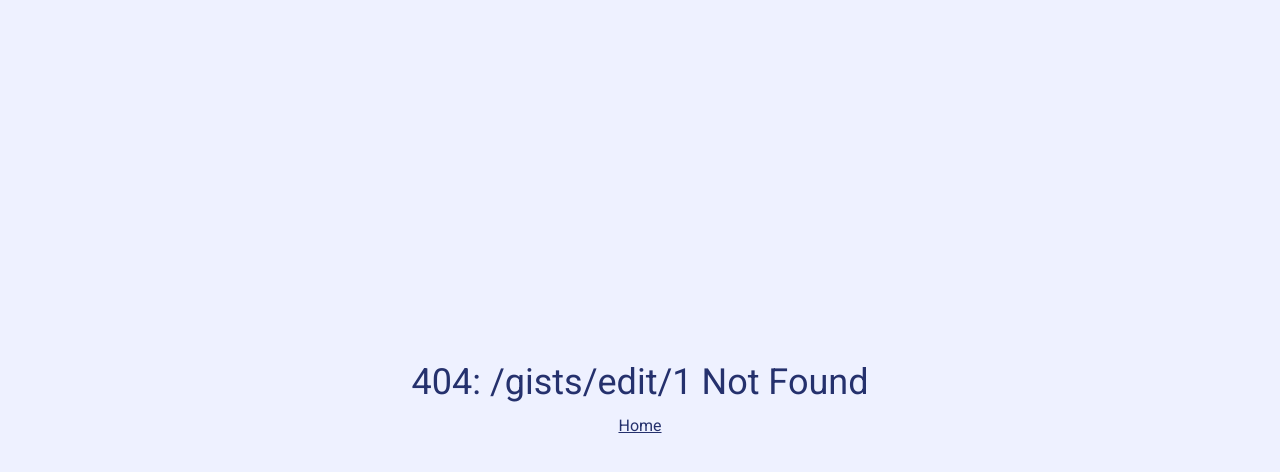
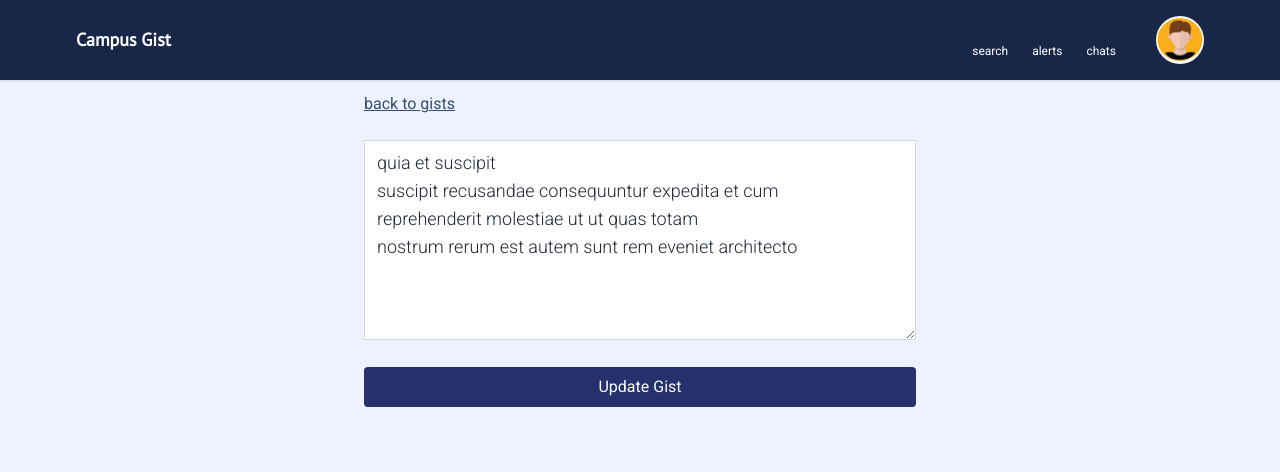
Before and after one commit to sparrowsl/campus-gist, a SvelteKit app: page /gists/edit/1 in a window 1280 px wide. Before the commit this address had no page. Shown: the top 472 px of the page. Built offline with nearby package versions, Linux system fonts and the light colour scheme; some icons are missing.

Commit message:
feat: add edit page

```diff
--- a/src/lib/components/cards/CardContexualMenu.svelte
+++ b/src/lib/components/cards/CardContexualMenu.svelte
@@ -3,6 +3,8 @@
 	import { createEventDispatcher } from 'svelte';
 
 	const dispatch = createEventDispatcher();
+
+	export let editGistId;
 </script>
 
 <div class="group pointer-events-auto relative h-fit">
@@ -15,7 +17,7 @@
 		class="absolute right-4 top-0 hidden flex-col gap-2 rounded border bg-white px-5
 		py-3 shadow-xl group-hover:flex"
 	>
-		<a href="/gists/edit" class="text-xs text-gray-500 hover:text-blue-600"> edit </a>
+		<a href="/gists/edit/{editGistId}" class="text-xs text-gray-500 hover:text-blue-600"> edit </a>
 		<button
 			type="button"
 			on:click={() => dispatch('delete')}
--- a/src/lib/components/cards/InstituteSearchCard.svelte
+++ b/src/lib/components/cards/InstituteSearchCard.svelte
@@ -9,7 +9,7 @@
 
 	<!-- details -->
 	<figcaption>
-		<h3 class="mb-1 text-base font-extrabold text-brand-blue md:mb-0 md:text-lg">
+		<h3 class="mb-1 text-sm font-extrabold text-brand-blue md:mb-0 md:text-base">
 			{institute.name}
 		</h3>
 		<p class="mb-1 text-xs text-brand-blue md:text-sm">{institute.address}</p>
@@ -19,6 +19,8 @@
 		>
 			{institute.email || 'No Email Address'}
 		</a>
-		<p class="mt-1 text-xs text-gray-600 md:text-sm">{institute.contact || 'No Contact info'}</p>
+		<p class="{institute.contact ? 'text-gray-600' : 'text-gray-400'} mt-1 text-xs md:text-sm">
+			{institute.contact || 'No Contact info'}
+		</p>
 	</figcaption>
 </figure>
--- a/src/lib/components/chat/ChatMessageCard.svelte
+++ b/src/lib/components/chat/ChatMessageCard.svelte
@@ -4,9 +4,9 @@
 	export let message;
 </script>
 
-<div in:scale class="-z-20 ml-auto rounded-md bg-white p-3 md:w-[80%]">
-	<h3 class="mb-1 w-fit cursor-default text-xs text-blue-900 md:hover:text-blue-600">
+<div in:scale class="-z-20 ml-auto max-w-[80%] rounded-md bg-white p-3">
+	<h3 class="mb-2 w-fit cursor-default text-xs text-blue-500 md:hover:text-blue-600">
 		@{message?.author || 'johndoe'}
 	</h3>
-	<p class="text-sm text-brand-blue">{message?.text || ''}</p>
+	<p class="text-sm font-light text-brand-blue md:text-base">{message?.text || ''}</p>
 </div>
--- a/src/lib/components/feed/Card.svelte
+++ b/src/lib/components/feed/Card.svelte
@@ -8,7 +8,7 @@
 
 	export let gist;
 
-	const deleteGist = (gist) => ($gists = $gists.filter((feed) => feed.id !== gist.id));
+	const deleteGist = async (gist) => await ($gists = $gists.filter((feed) => feed.id !== gist.id));
 </script>
 
 <div
@@ -32,7 +32,7 @@
 			</div>
 
 			<!-- Contexual Menu -->
-			<CardContexualMenu on:delete={deleteGist(gist)} />
+			<CardContexualMenu editGistId={gist.id} on:delete={deleteGist(gist)} />
 		</div>
 
 		<!-- User text/post/gist -->
--- a/src/lib/components/search/InstituteSearchResults.svelte
+++ b/src/lib/components/search/InstituteSearchResults.svelte
@@ -24,7 +24,7 @@
 			<InstituteSearchCard {institute} />
 		{:else}
 			<div class="w-full grid place-content-center">
-				<p class="text-center">No Institute Found</p>
+				<p class="text-center text-brand-blue">No Institute Found</p>
 			</div>
 		{/each}
 	</div>
--- /dev/null
+++ b/src/routes/(feed)/gists/edit/[slug]/+page.svelte
@@ -0,0 +1,62 @@
+<script>
+	// export let data;
+	import { page } from '$app/stores';
+	import { goto } from '$app/navigation';
+	import { gists } from '$lib/stores/gists.js';
+	import Spinner from '$lib/components/Spinner.svelte';
+
+	const urlPath = $page.url.pathname;
+	const gistId = parseInt(urlPath.split('/')[3]);
+	const gist = $gists.find((gist) => gist.id === gistId);
+
+	let newEditContent;
+	let editing = false;
+
+	if (gist) newEditContent = gist.body;
+
+	const editGist = async (gist) => {
+		editing = true;
+		$gists.find((el) => el.id === gist.id).body = newEditContent;
+
+		setTimeout(() => goto('/gists'), 1000);
+	};
+</script>
+
+<article class="container mx-auto min-h-[90vh] max-w-xl p-3">
+	<!-- Back to gists link -->
+	<a href="/gists" class="mb-6 block text-sm text-brand-blue underline md:text-base">
+		back to gists
+	</a>
+
+	<!-- Display the content of gist -->
+	<section class="pb-5">
+		{#if gist}
+			<form action="" on:submit|preventDefault={() => editGist(gist)}>
+				<fieldset>
+					<textarea
+						required
+						bind:value={newEditContent}
+						class="min-h-[200px] w-full border-gray-300 font-light text-gray-800 md:text-lg"
+					/>
+
+					<button
+						type="submit"
+						disabled={editing ? true : false}
+						class="{editing
+							? ''
+							: 'hover:bg-blue-900'} mt-5 block w-full rounded bg-brand py-2 text-white
+						disabled:cursor-not-allowed"
+					>
+						{#if editing}
+							<Spinner />
+						{:else}
+							Update Gist
+						{/if}
+					</button>
+				</fieldset>
+			</form>
+		{:else}
+			<p class="text-brand-blue">No Gist with that ID found...</p>
+		{/if}
+	</section>
+</article>
--- a/src/routes/(feed)/profile/+page.svelte
+++ b/src/routes/(feed)/profile/+page.svelte
@@ -12,7 +12,7 @@
 	<a href="/gists" class="text-blue-500 underline">back to gists</a>
 
 	<section class="mx-auto mt-10 min-h-[75vh] bg-white p-5">
-		<h1 class="text-3xl text-brand">Profile Page</h1>
+		<h1 class="text-center text-2xl text-brand">Profile Page</h1>
 
 		<section class="p-5">
 			<!-- User details -->
@@ -26,7 +26,7 @@
 			</div>
 
 			<div class="mt-2">
-				<p class="text-sm text-brand-blue">{user.institute}</p>
+				<p class="text-brand-blue">{user.institute}</p>
 				<p class="mt-2 text-sm font-light text-brand-blue">{user.bio}</p>
 			</div>
 		</section>
@@ -38,7 +38,7 @@
 						type="text"
 						bind:value={user.name}
 						placeholder="John H. Doe"
-						class="w-full rounded border-gray-200 text-sm text-brand-blue"
+						class="w-full rounded border-gray-200 text-sm font-light text-brand-blue"
 					/>
 				</div>
 				<div>
@@ -46,7 +46,7 @@
 						type="text"
 						bind:value={user.username}
 						placeholder="johndoe"
-						class="w-full rounded border-gray-200 text-sm text-brand-blue"
+						class="w-full rounded border-gray-200 text-sm font-light text-brand-blue"
 					/>
 				</div>
 				<div>
@@ -54,7 +54,7 @@
 						type="text"
 						bind:value={user.email}
 						placeholder="johndoe@gmail.com"
-						class="w-full rounded border-gray-200 text-sm text-brand-blue"
+						class="w-full rounded border-gray-200 text-sm font-light text-brand-blue"
 					/>
 				</div>
 				<div>
@@ -62,14 +62,14 @@
 						type="text"
 						bind:value={user.institute}
 						placeholder="College of Digital Excellence"
-						class="w-full rounded border-gray-200 text-sm text-brand-blue"
+						class="w-full rounded border-gray-200 text-sm font-light text-brand-blue"
 					/>
 				</div>
 				<div>
 					<textarea
 						bind:value={user.bio}
 						placeholder="write something about yourself."
-						class="h-24 w-full resize-none rounded border-gray-200 text-sm text-brand-blue"
+						class="h-24 w-full resize-none rounded border-gray-200 text-sm font-light text-brand-blue"
 					/>
 				</div>
 
```
